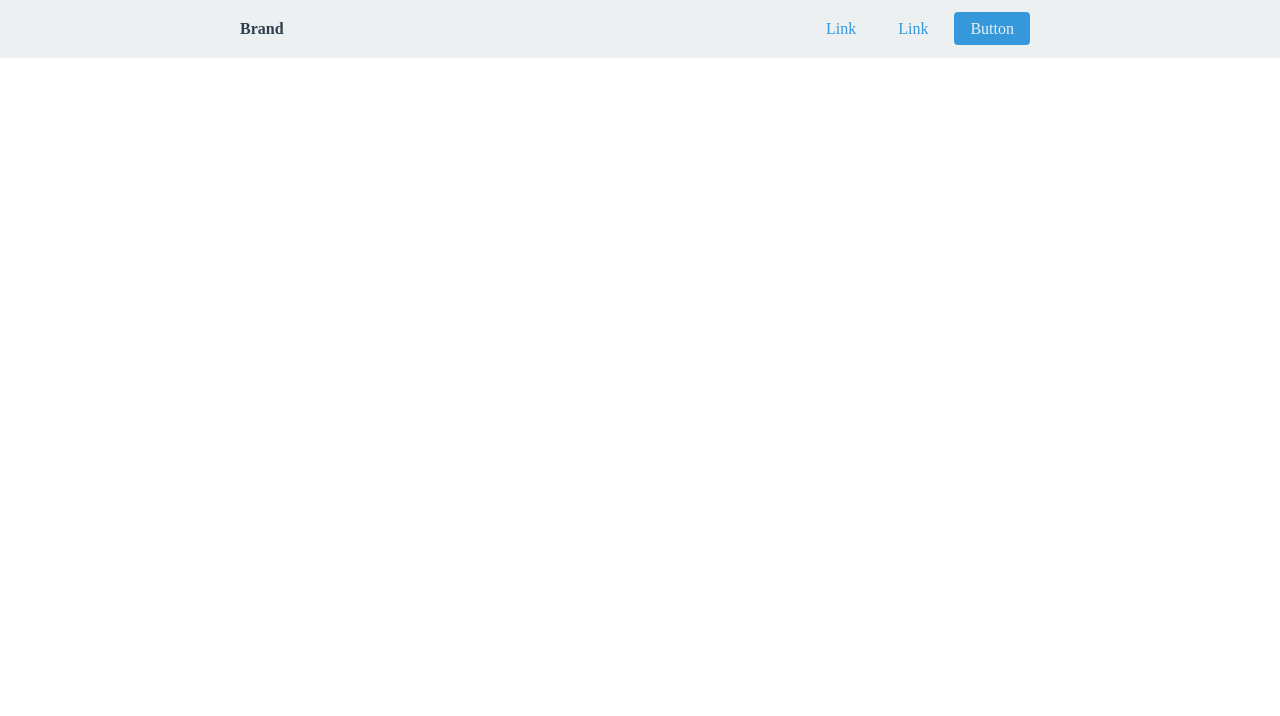
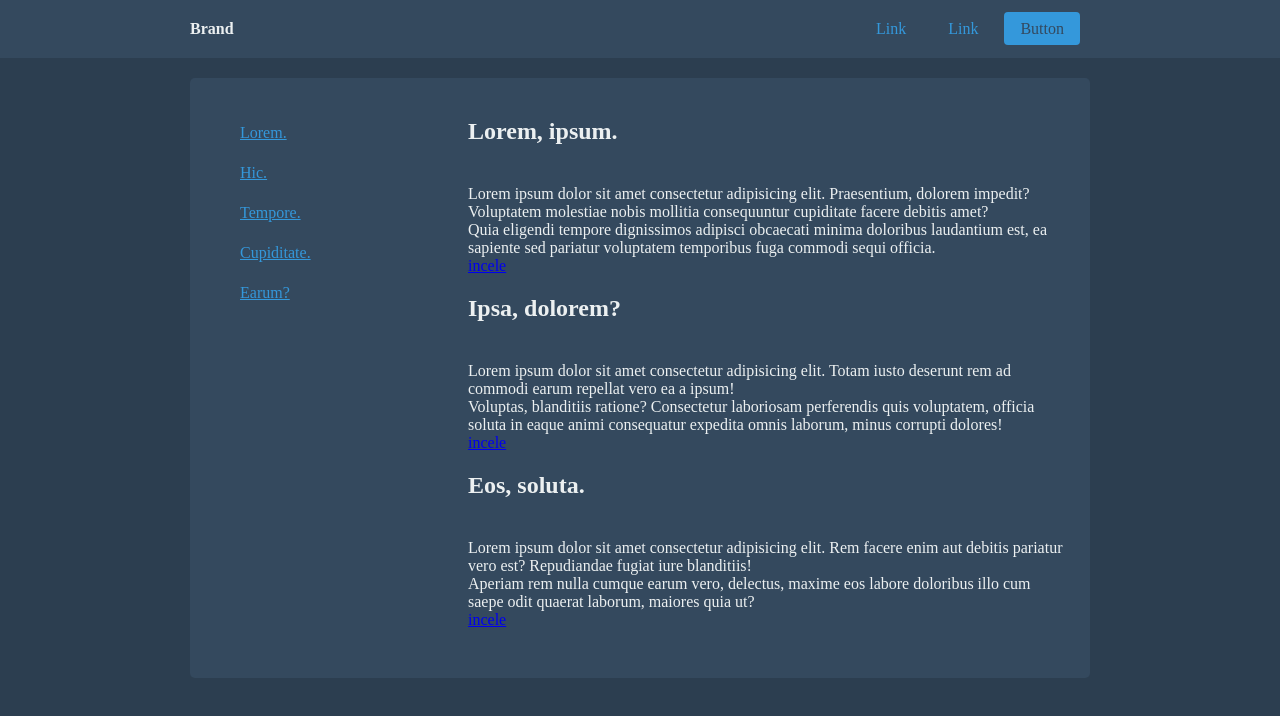
Before and after one commit to firatmikyaz/picoCloneProject, a plain HTML site: page index.html in a window 1280 px wide. Drawn offline with Linux system fonts and the light colour scheme.

Commit message:
Created the main block and the acid. html and css codes were written

```diff
--- a/css/style.css
+++ b/css/style.css
@@ -7,6 +7,8 @@
   --midnight-blue: #2c3e50;
   --light-white: #ecf0f1;
   --silver: #bdc3c7;
+
+  --box-size: 900px;
 
   --bg-color: var(--light-white);
   --text-color: var(--midnight-blue);
@@ -38,15 +40,18 @@ body {
   clear: both;
 }
 
-/* Nav */
-header {
+/* General */
+header,
+main {
   background-color: var(--bg-color);
   min-height: 20px;
   padding: 20px 0;
+  margin-bottom: 20px;
 }
 
+/* Nav */
 header > nav {
-  width: 800px;
+  width: var(--box-size);
   margin: 0 auto;
 }
 
@@ -87,3 +92,49 @@ header > nav > ul > li:last-child > a:hover {
   color: var(--bg-color);
   border-radius: 6px;
 }
+
+/* Main */
+main {
+  width: var(--box-size);
+  margin: 0 auto;
+  min-height: 600px;
+  border: 1px solid --silver;
+  border-radius: 5px;
+  padding: 20px;
+}
+
+/* Aside */
+aside,
+section {
+  float: left;
+}
+
+aside {
+  width: 30%;
+  padding: 20px;
+}
+
+aside > ul {
+  list-style: none;
+}
+
+aside > ul > li {
+  margin-bottom: 10px;
+}
+
+aside > ul > li > a {
+  color: var(--link-color);
+  padding: 6px 10px;
+  display: block;
+}
+
+aside > ul > li > a:hover {
+  color: var(--text-color);
+  background-color: var(--midnight-blue);
+  border-radius: 5px;
+}
+
+/* Section */
+section {
+  width: 70%;
+}
--- a/index.html
+++ b/index.html
@@ -1,5 +1,5 @@
 <!DOCTYPE html>
-<html lang="en" data-theme="">
+<html lang="en" data-theme="dark">
   <head>
     <meta charset="UTF-8" />
     <meta name="viewport" content="width=device-width, initial-scale=1.0" />
@@ -20,5 +20,66 @@
       </nav>
       <div class="clear-fix"></div>
     </header>
+
+    <!-- main>aside>ul>li*5>a[href="#"]>lorem1^^^^section>article*3>header>h2>lorem2^^p2*2>lorem20^footer>a[href="#"]>{incele} -->
+    <main>
+      <aside>
+        <ul>
+          <li><a href="#">Lorem.</a></li>
+          <li><a href="#">Hic.</a></li>
+          <li><a href="#">Tempore.</a></li>
+          <li><a href="#">Cupiditate.</a></li>
+          <li><a href="#">Earum?</a></li>
+        </ul>
+      </aside>
+      <section>
+        <article>
+          <header>
+            <h2>Lorem, ipsum.</h2>
+          </header>
+          <p>
+            Lorem ipsum dolor sit amet consectetur adipisicing elit.
+            Praesentium, dolorem impedit? Voluptatem molestiae nobis mollitia
+            consequuntur cupiditate facere debitis amet?
+          </p>
+          <p>
+            Quia eligendi tempore dignissimos adipisci obcaecati minima
+            doloribus laudantium est, ea sapiente sed pariatur voluptatem
+            temporibus fuga commodi sequi officia.
+          </p>
+          <footer><a href="#">incele</a></footer>
+        </article>
+        <article>
+          <header>
+            <h2>Ipsa, dolorem?</h2>
+          </header>
+          <p>
+            Lorem ipsum dolor sit amet consectetur adipisicing elit. Totam iusto
+            deserunt rem ad commodi earum repellat vero ea a ipsum!
+          </p>
+          <p>
+            Voluptas, blanditiis ratione? Consectetur laboriosam perferendis
+            quis voluptatem, officia soluta in eaque animi consequatur expedita
+            omnis laborum, minus corrupti dolores!
+          </p>
+          <footer><a href="#">incele</a></footer>
+        </article>
+        <article>
+          <header>
+            <h2>Eos, soluta.</h2>
+          </header>
+          <p>
+            Lorem ipsum dolor sit amet consectetur adipisicing elit. Rem facere
+            enim aut debitis pariatur vero est? Repudiandae fugiat iure
+            blanditiis!
+          </p>
+          <p>
+            Aperiam rem nulla cumque earum vero, delectus, maxime eos labore
+            doloribus illo cum saepe odit quaerat laborum, maiores quia ut?
+          </p>
+          <footer><a href="#">incele</a></footer>
+        </article>
+      </section>
+    </main>
   </body>
 </html>
```
